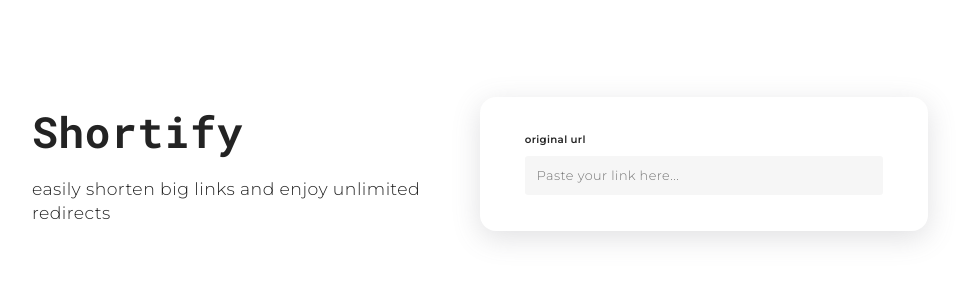
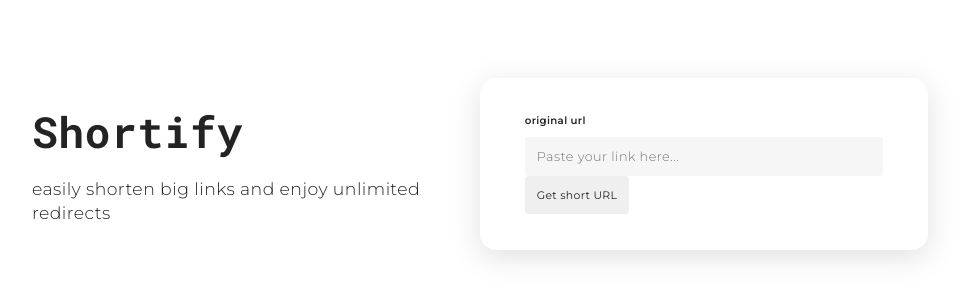
Before and after one commit to rabbykhairul/shortify-front-end, a React (Create React App) app: page / in a window 1280 px wide. Shown: the part 236-536 px from the top of the page, without its empty margins (160-1123 px from the left). Built offline with nearby package versions, Linux system fonts and the light colour scheme.

Commit message:
render form submit button inside UrlShortenerForm

```diff
--- a/src/components/homepage/urlShortener/UrlShortenerForm.jsx
+++ b/src/components/homepage/urlShortener/UrlShortenerForm.jsx
@@ -1,5 +1,6 @@
 import React, { useState } from "react";
 import Input from "../../commons/Input";
+import Button from "../../commons/Button";
 import "./UrlShortenerForm.css";
 
 const UrlShortenerForm = () => {
@@ -10,7 +11,12 @@ const UrlShortenerForm = () => {
   };
 
   return (
-    <form onSubmit={(e) => e.preventDefault()}>
+    <form
+      onSubmit={(e) => {
+        e.preventDefault();
+        console.log("submitted");
+      }}
+    >
       <Input
         type="text"
         label="Original URL"
@@ -19,6 +25,7 @@ const UrlShortenerForm = () => {
         value={originalURL}
         onChange={updateOriginalURL}
       />
+      <Button label="Get short URL" />
     </form>
   );
 };
```
